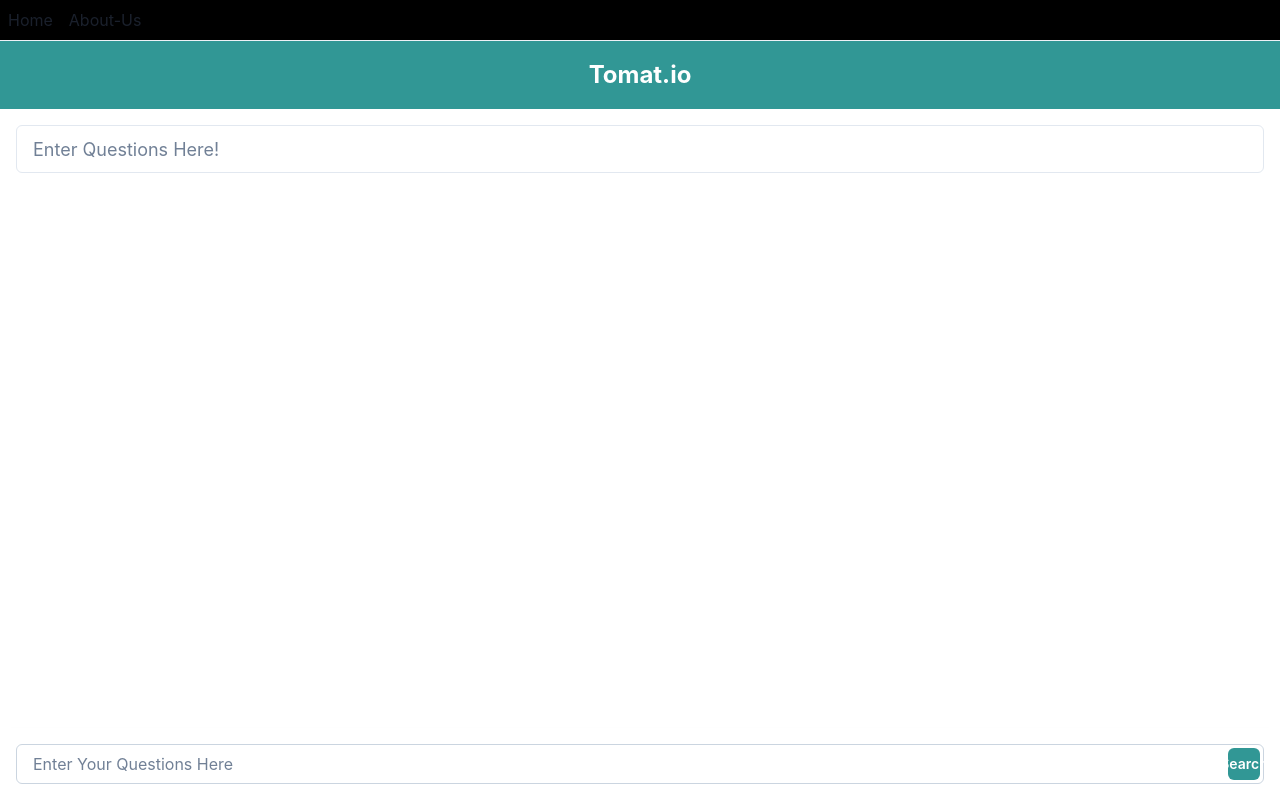
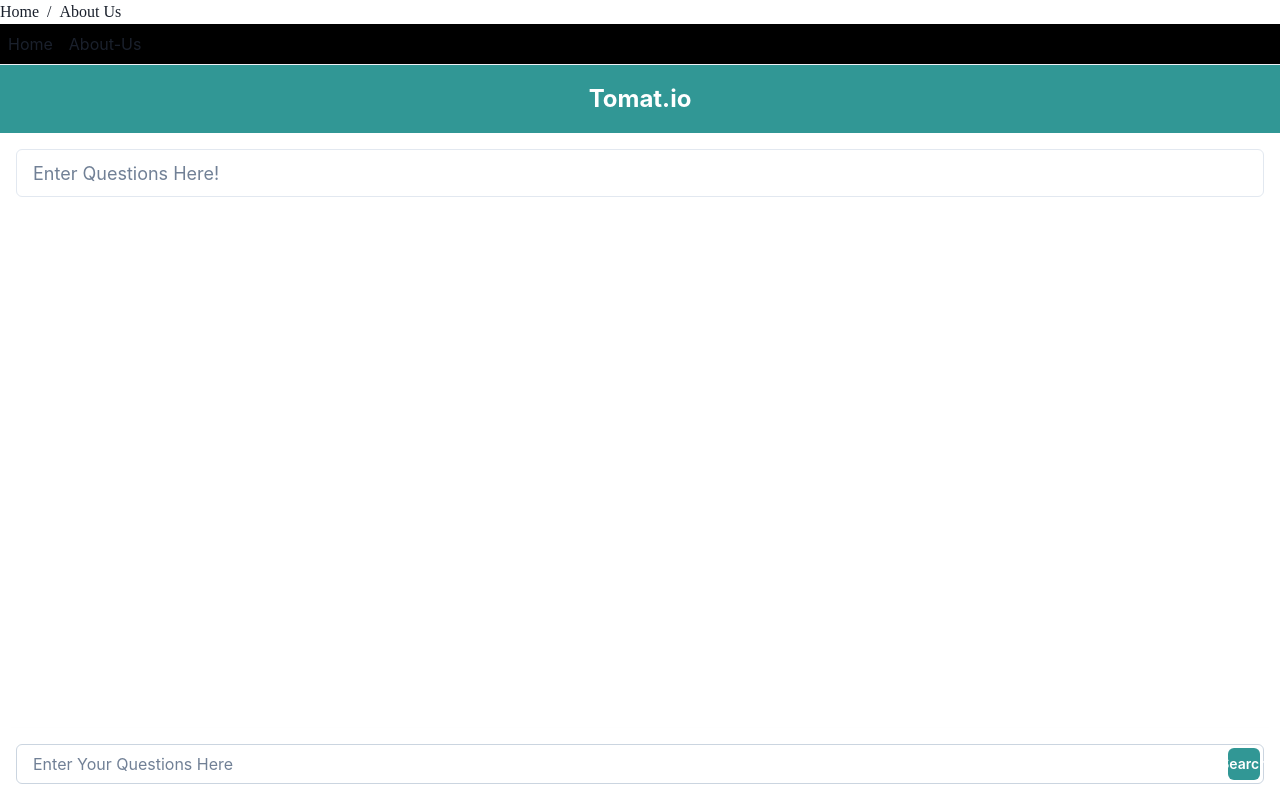
Before and after one commit to Cernous/Tomat.io, a React (Vite) app in the folder frontend/: page / in a window 1280 px wide. Built offline with nearby package versions, Linux system fonts and the light colour scheme.

Commit message:
added breadcrumbs

```diff
--- a/frontend/src/routes/_layout.tsx
+++ b/frontend/src/routes/_layout.tsx
@@ -1,5 +1,12 @@
 import { Box, Divider, Flex, ColorMode} from '@chakra-ui/react'
 import { createFileRoute, Link, Outlet } from '@tanstack/react-router'
+import {
+  Breadcrumb,
+  BreadcrumbItem,
+  BreadcrumbLink,
+  BreadcrumbSeparator,
+} from '@chakra-ui/react'
+
 import React from 'react'
 
 export const Route = createFileRoute('/_layout')({
@@ -9,6 +16,14 @@
 function RouteComponent() {
   return (
     <>
+    <Breadcrumb fontFamily={'serif'} fontWeight = 'medium' fontSize = 'md'>
+      <BreadcrumbItem>
+        <BreadcrumbLink as={Link} to="/">Home</BreadcrumbLink>
+      </BreadcrumbItem>
+      <BreadcrumbItem >
+        <BreadcrumbLink as={Link} to="/about">About Us</BreadcrumbLink>
+      </BreadcrumbItem>
+    </Breadcrumb>
     <Box id="topbar" p={2} bg="black" >
       <Flex gap={4} align="center">
         <Link to="/" style={{ fontWeight: 'normal' }}>
```
